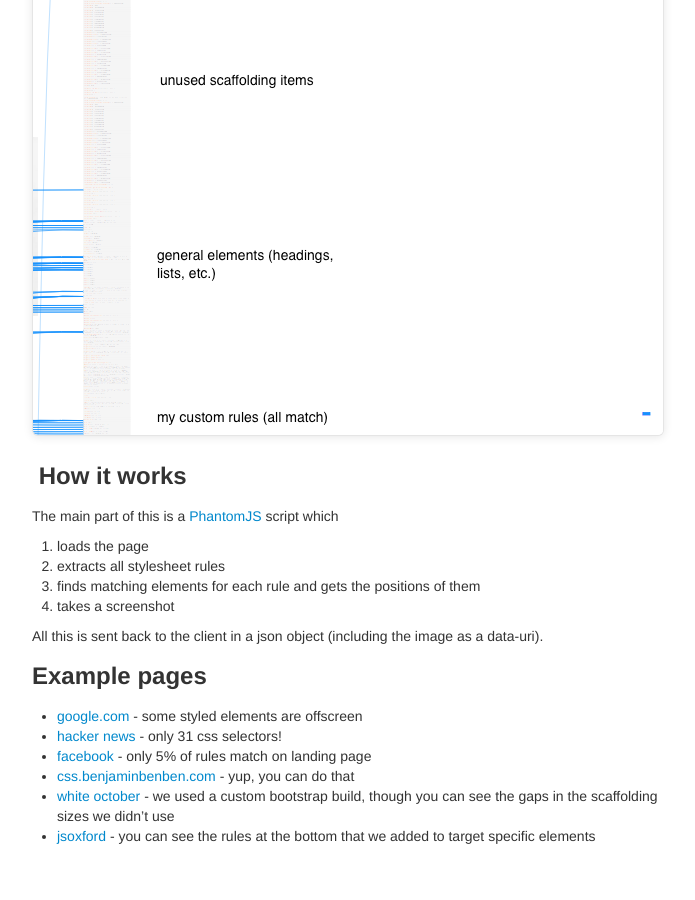
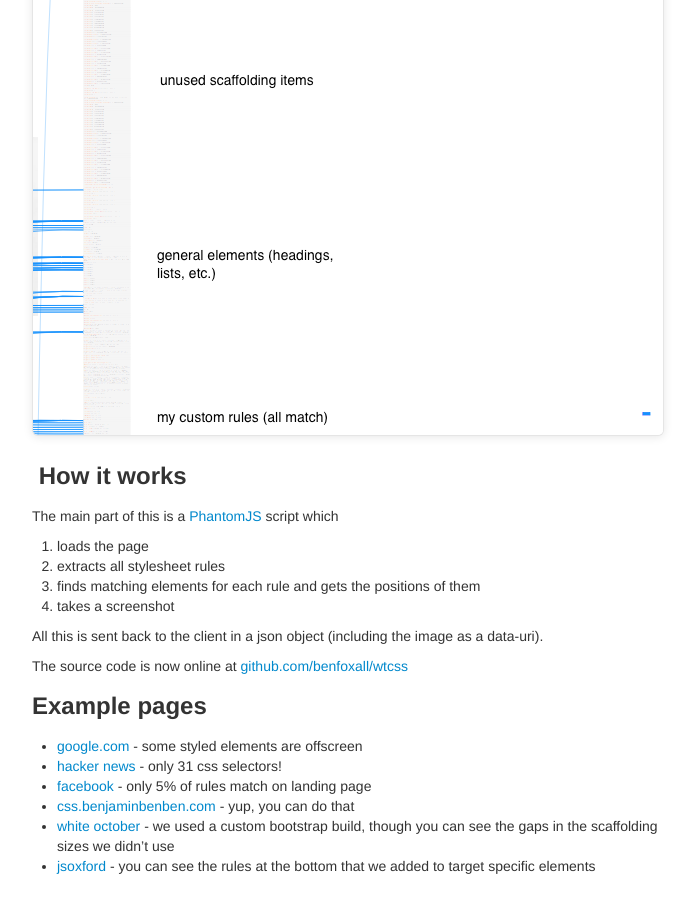
Before and after one commit to benfoxall/benfoxall.github.com, a Jekyll site: the page built from _posts/2013-05-09-wtcss.md, in a window 1280 px wide and 900 px high, scrolled down 1301 px. Shown: the whole window, without its empty margins (293-988 px from the left). Built offline with Jekyll 4.4.1, drawn with Linux system fonts in a browser that asks for light colours; comment, search, counter and statistics services are not loaded; before the commit the page ends 2171 px from its top, so only the background shows below that.

Commit message:
source code!

```diff
--- a/_posts/2013-05-09-wtcss.md
+++ b/_posts/2013-05-09-wtcss.md
@@ -31,6 +31,8 @@ The main part of this is a [PhantomJS](http://phantomjs.org/) script which
 
 All this is sent back to the client in a json object (including the image as a data-uri).
 
+The source code is now online at [github.com/benfoxall/wtcss](https://github.com/benfoxall/wtcss)
+
 ### Example pages
 
 * [google.com](http://css.benjaminbenben.com/v1?url=http%3A%2F%2Fgoogle.com) - some styled elements are offscreen
```
